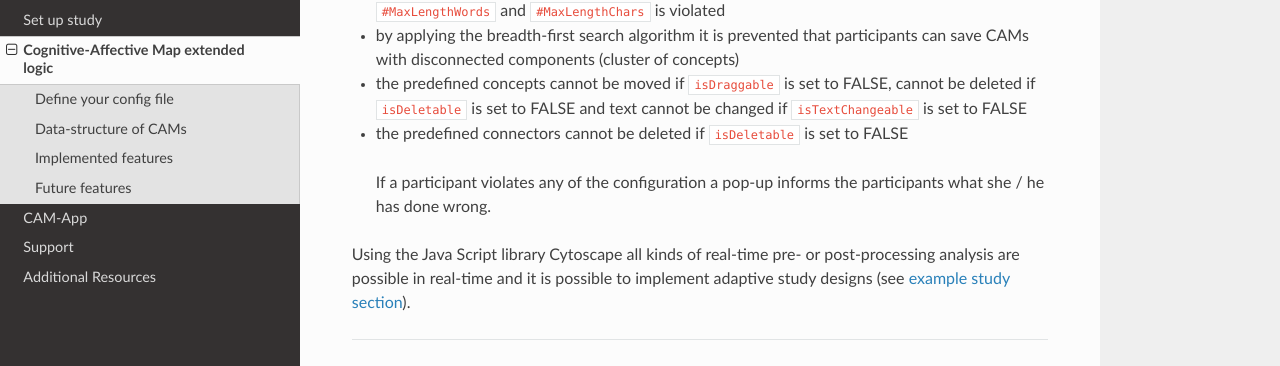
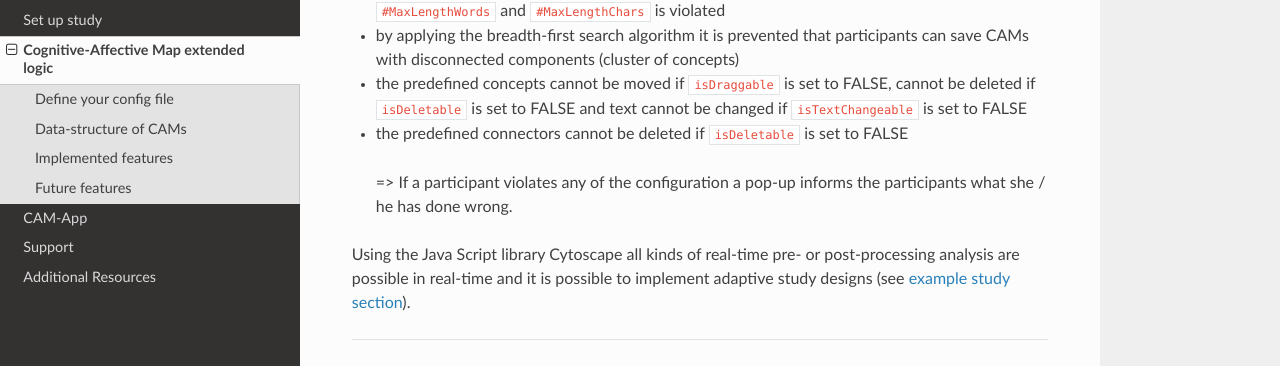
Before and after one commit to FennStatistics/CAMtools_documentation, an MkDocs documentation site: the page built from docs/Cognitive-Affective Map extended logic.md, in a window 1280 px wide and 900 px high, scrolled down 4058 px. Shown: the part 159-525 px from the top of the window. Built offline with MkDocs 1.6.1, drawn with Linux system fonts in a browser that asks for light colours; nearby versions of some CDN libraries.

Commit message:
tiny typo

```diff
--- a/docs/Cognitive-Affective Map extended logic.md
+++ b/docs/Cognitive-Affective Map extended logic.md
@@ -145,7 +145,7 @@ The following features are implemented to increase data quality:
 * the predefined connectors cannot be deleted if <code>isDeletable</code> is set to FALSE
 
 
-> If a participant violates any of the configuration a pop-up informs the participants what she / he has done wrong.
+> => If a participant violates any of the configuration a pop-up informs the participants what she / he has done wrong.
 
 
 Using the Java Script library Cytoscape all kinds of real-time pre- or post-processing analysis are possible in real-time and it is possible to implement adaptive study designs (see <a href="https://camtools-documentation.readthedocs.io/en/master/Set%20up%20study/#example-studies" target="_blank">example study section</a>).
```
